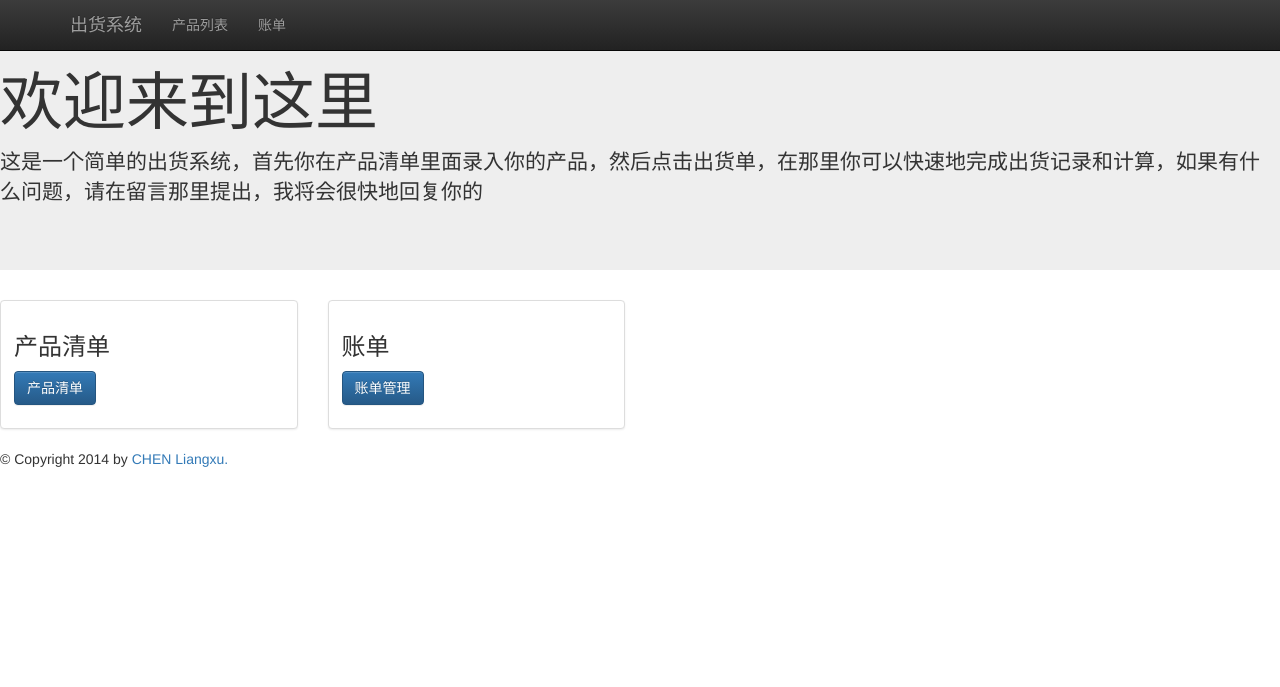
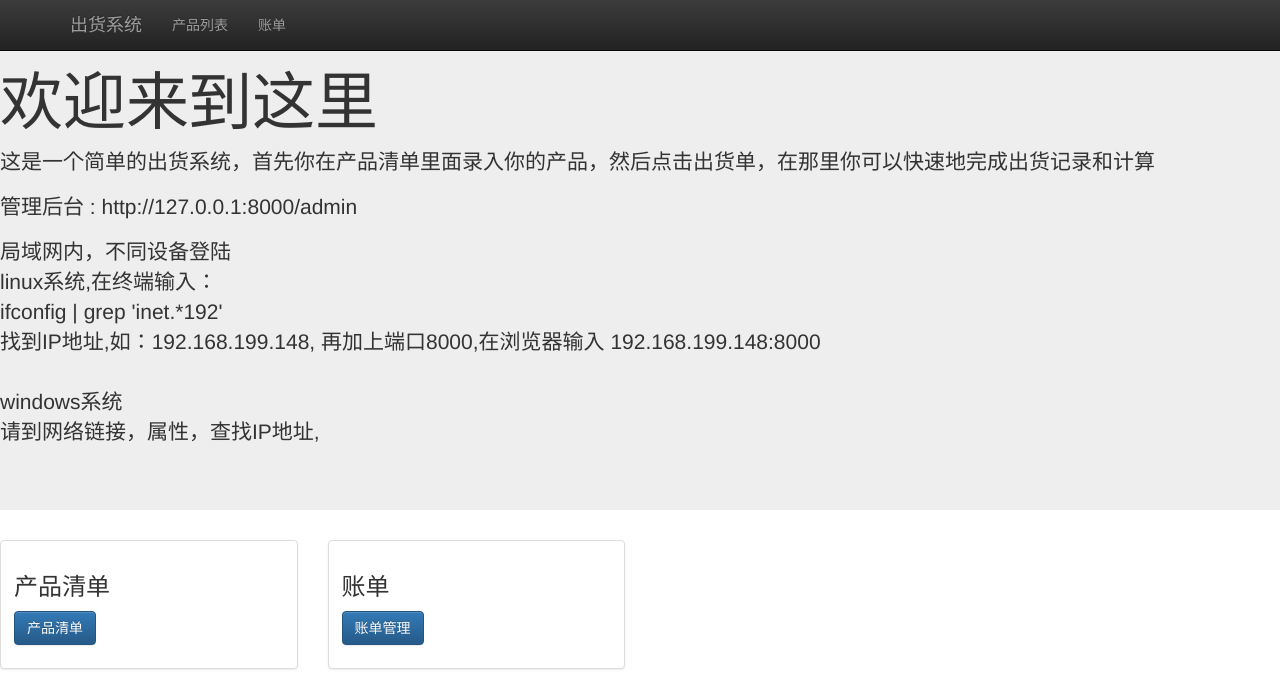
Before and after one commit to liangxuCHEN/financial, a Django app: page / in a window 1280 px wide. Shown: the top 687 px of the page. Run offline with Django 3.2, Linux system fonts and the light colour scheme; some libraries are stand-ins or nearby versions.

Commit message:
add introdution

```diff
--- a/store/templates/bill_table_detail.html
+++ b/store/templates/bill_table_detail.html
@@ -82,11 +82,6 @@ function delete_bill(bill_id)
 </div>
 </div>
 
-
-
-
-
-
  <div class="jumbotron" id="#form">
 <form role="form" action="{% url 'edit_bill_table' bill_table.id %}" method="post" class="form-inline" >
 {% csrf_token %}
--- a/store/templates/index.html
+++ b/store/templates/index.html
@@ -11,7 +11,16 @@
 {% block content %}
 <div class="jumbotron">
 <h1>欢迎来到这里</h1>
-<p>这是一个简单的出货系统，首先你在产品清单里面录入你的产品，然后点击出货单，在那里你可以快速地完成出货记录和计算，如果有什么问题，请在留言那里提出，我将会很快地回复你的</p>
+<p>这是一个简单的出货系统，首先你在产品清单里面录入你的产品，然后点击出货单，在那里你可以快速地完成出货记录和计算</p>
+<p>管理后台 : http://127.0.0.1:8000/admin </p>
+<p>局域网内，不同设备登陆<br/>
+linux系统,在终端输入：<br/>
+ifconfig | grep 'inet.*192'<br/>
+
+找到IP地址,如：192.168.199.148, 再加上端口8000,在浏览器输入 192.168.199.148:8000<br/><br/>
+
+windows系统<br/>
+请到网络链接，属性，查找IP地址,</p>
 </div>
 <div class="row">
   <div class="col-sm-6 col-md-3" id="item">
```
Also changed, not shown: db.sqlite3, 2 other files.
